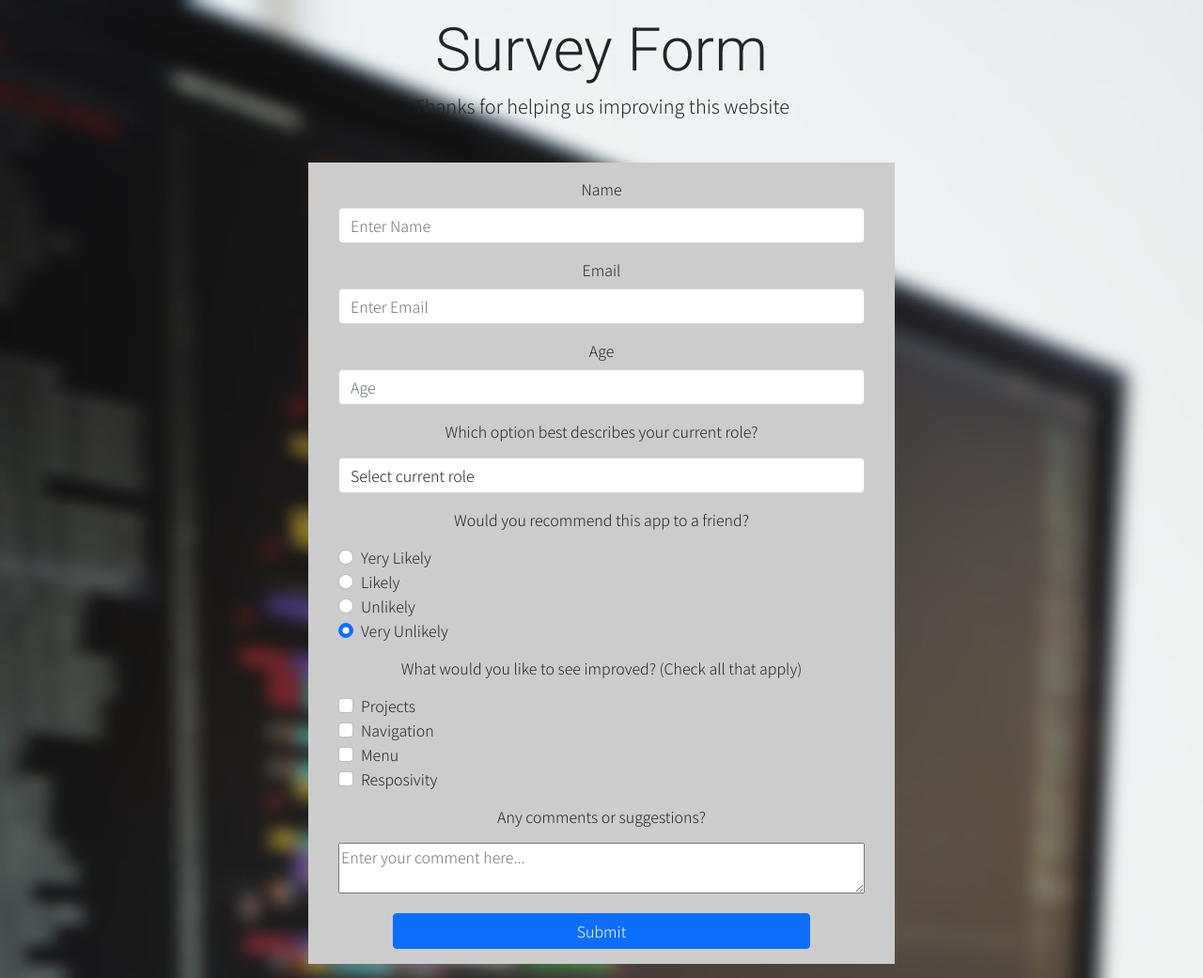
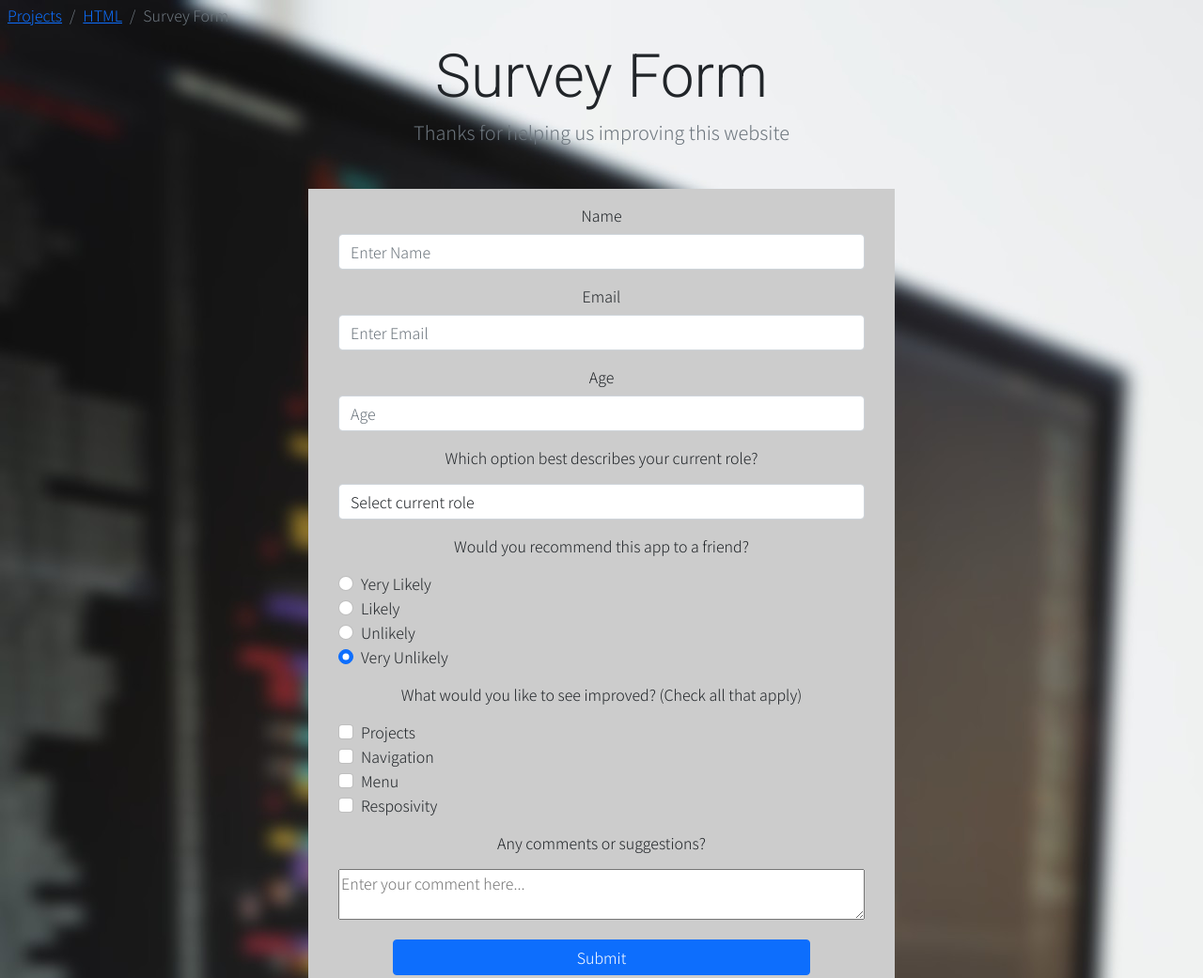
Before and after one commit to RakaiSeto/RakaiSeto.github.io, a plain HTML site: page projects/html/survey form/survey.html in a window 1280 px wide. Shown: the top 1041 px of the page at 94% size. Drawn offline with nearby package versions, Linux system fonts and the light colour scheme.

Commit message:
minor changes for survey form

```diff
--- a/projects/html/survey form/index.html
+++ b/projects/html/survey form/survey.html
@@ -19,10 +19,17 @@
     </head>
   </head>
   <body>
+    <nav aria-label="breadcrumb" class="pt-1 px-2">
+      <ol class="breadcrumb">
+        <li class="breadcrumb-item"><a href="../../projects-menu.html">Projects</a></li>
+        <li class="breadcrumb-item"><a href="../../html-projects.html">HTML</a></li>
+        <li class="breadcrumb-item active" aria-current="page">Survey Form</li>
+      </ol>
+    </nav>
     <main id="main" class="m-3 text-center">
       <header>
         <h1 id="title" class="display-3">Survey Form</h1>
-        <p id="description" class="h5">Thanks for helping us improving this website</p>
+        <p id="description" class="h5 text-secondary">Thanks for helping us improving this website</p>
       </header>
 
       <form id="survey-form" class="p-3 w-50 mx-auto mt-5">
@@ -111,6 +118,5 @@
       crossorigin="anonymous"
     ></script>
 
-    <script src="https://cdn.freecodecamp.org/testable-projects-fcc/v1/bundle.js"></script>
   </body>
 </html>
```
Also changed, not shown: projects/html-projects.html (+5 -0 lines), img/projects-thumbnail/survey form.jpg (added).
